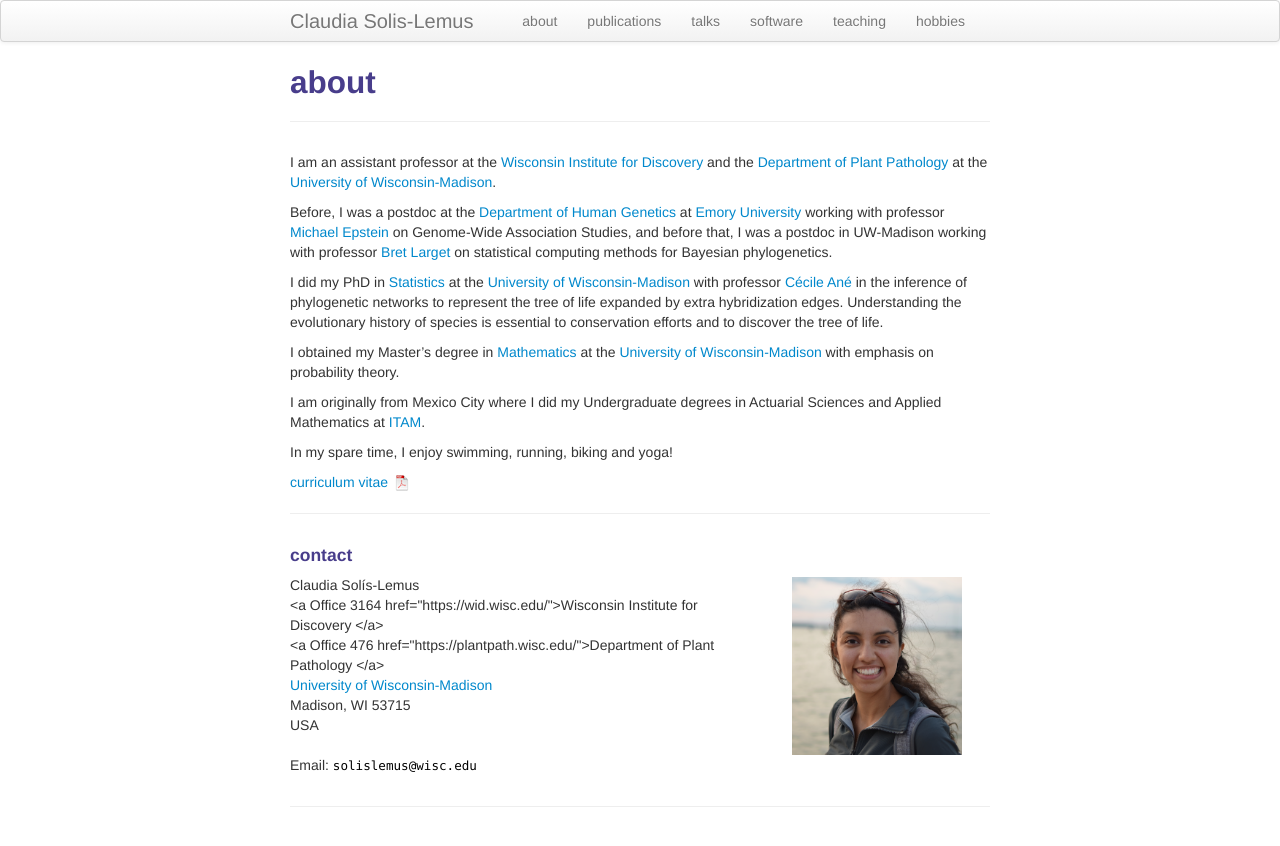
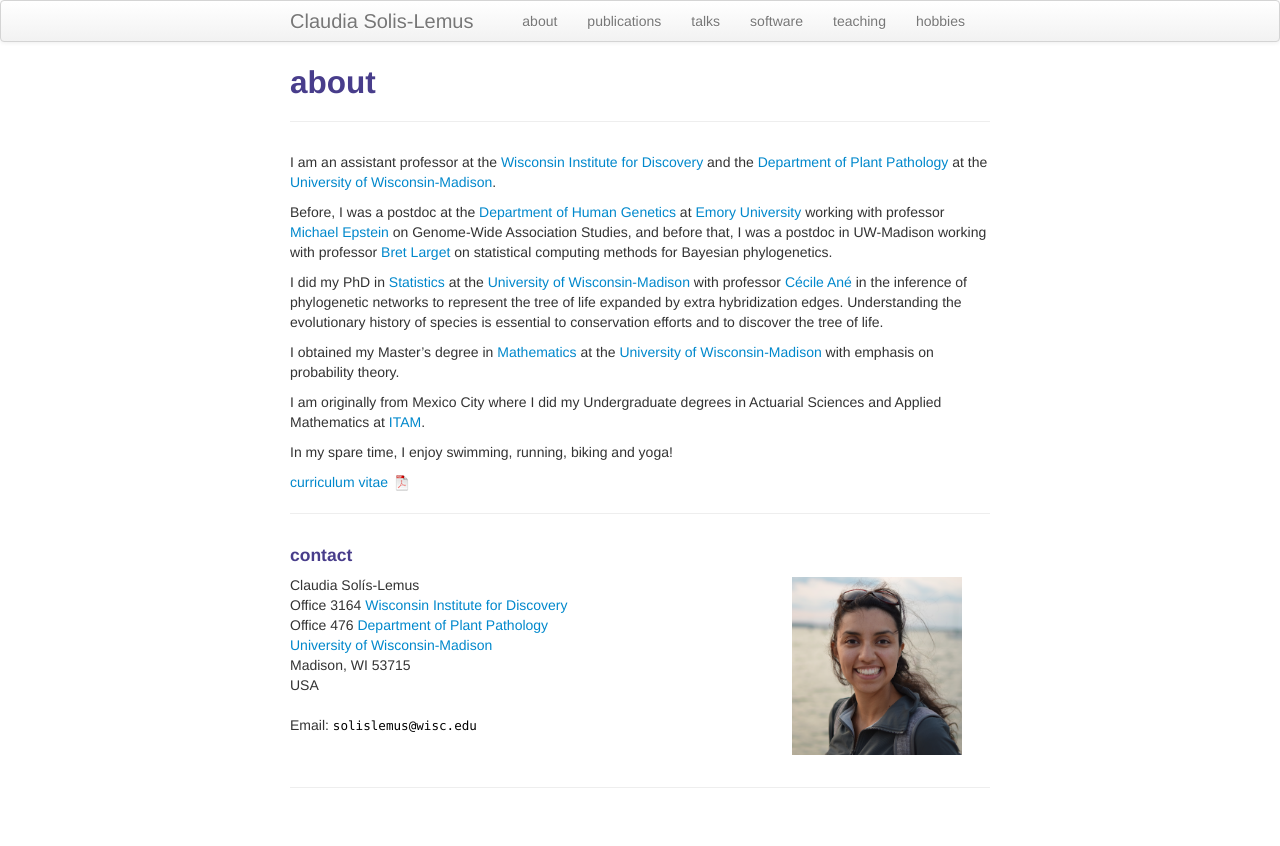
Before and after one commit to crsl4/crsl4.github.io, a Jekyll site: the page built from pages/about.md, in a window 1280 px wide. Shown: the top 846 px of the page. Built offline with Jekyll 4.4.1, drawn with Linux system fonts in a browser that asks for light colours; some of the changed lines change nothing that is shown.

Commit message:
fixed offices

```diff
--- a/pages/about.md
+++ b/pages/about.md
@@ -39,8 +39,8 @@ In my spare time, I enjoy swimming, running, biking and yoga!
     <div class="row-fluid">
         <div class="span5">
             Claudia Sol&iacute;s-Lemus<br/>
-            <a Office 3164 href="https://wid.wisc.edu/">Wisconsin Institute for Discovery </a><br/>
-            <a Office 476 href="https://plantpath.wisc.edu/">Department of Plant Pathology </a><br/>
+            Office 3164 <a href="https://wid.wisc.edu/">Wisconsin Institute for Discovery </a><br/>
+            Office 476 <a href="https://plantpath.wisc.edu/">Department of Plant Pathology </a><br/>
             <a href="https://www.wisc.edu/">University of Wisconsin-Madison</a><br/>
             Madison, WI 53715<br/>
             USA<br/><br/>
```
